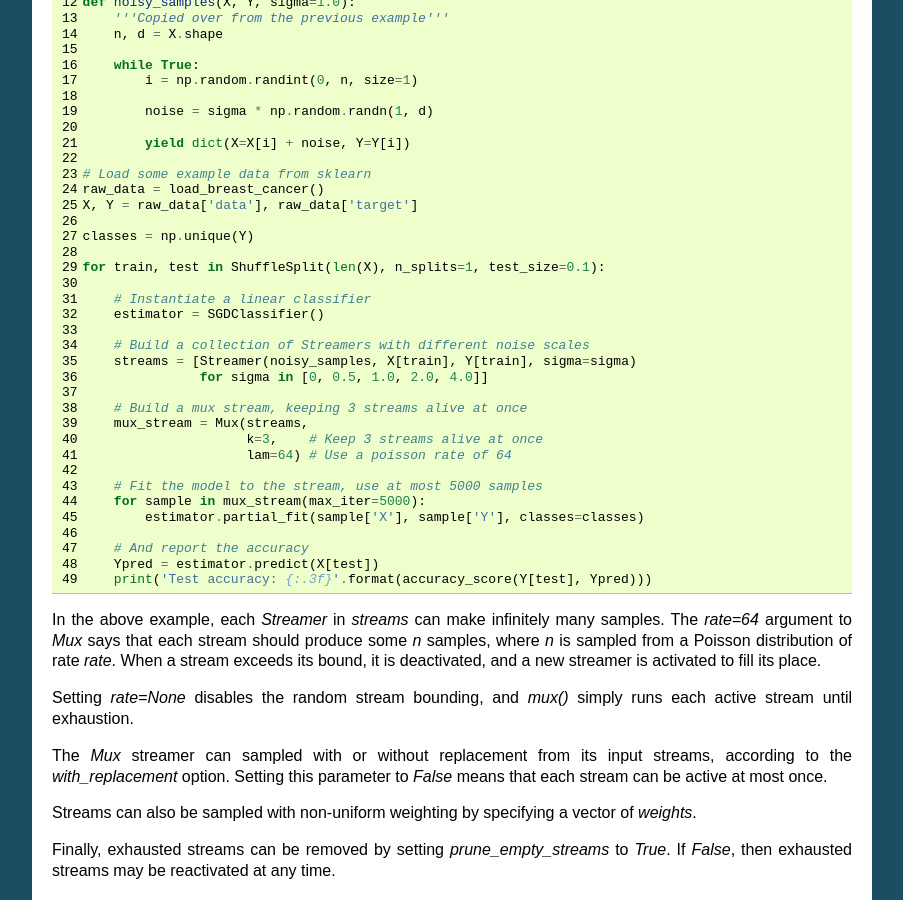
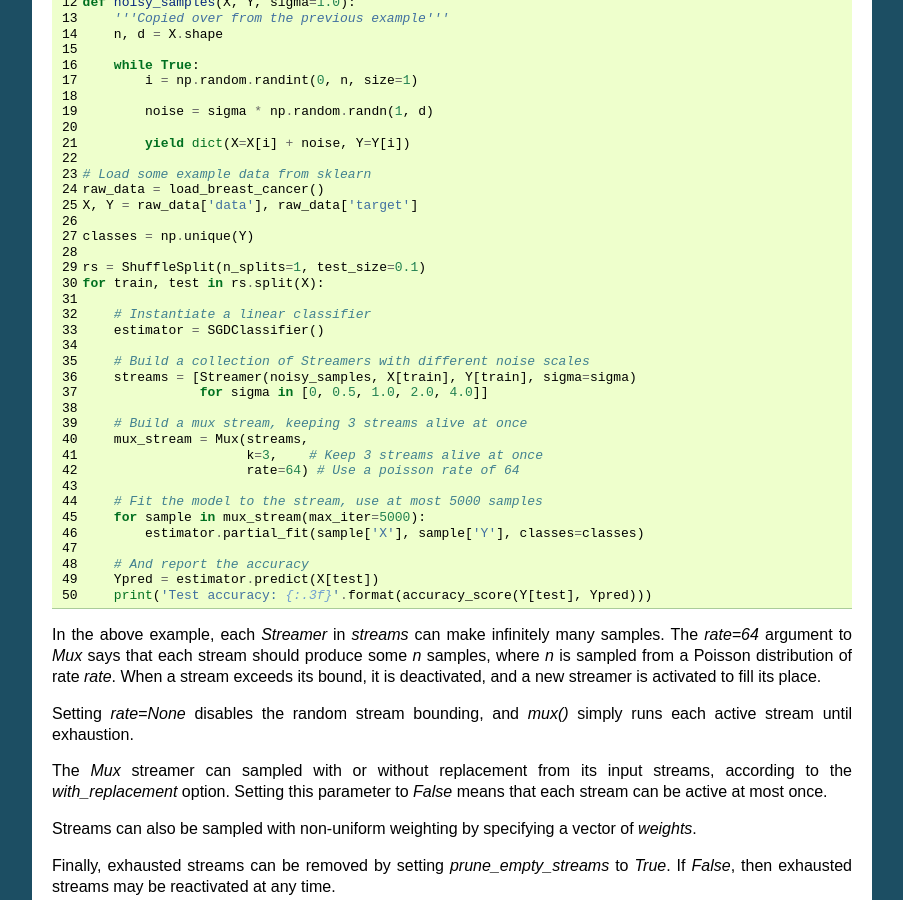
Before and after one commit to pescadores/pescador, a Sphinx documentation site: the page built from docs/example2.rst, in a window 1280 px wide and 900 px high, scrolled down 479 px. Shown: the whole window, without its empty margins (198-1101 px from the left). Built offline with Sphinx 7.4.7, drawn with Linux system fonts in a browser that asks for light colours; pages that are not in the unit, such as notebooks, are missing from menus.

Commit message:
minor pr change requests

```diff
--- a/docs/bufferedstreaming.rst
+++ b/docs/bufferedstreaming.rst
@@ -41,7 +41,7 @@
     # Generate batches as a streamer:
     for batch in batch_streamer:
         # batch['X'].shape == (minibatch_size, ...)
-        # batch['Y'].shape == (minibatch_size,)
+        # batch['Y'].shape == (minibatch_size, 1)
         ...
 
 
--- a/docs/example1.rst
+++ b/docs/example1.rst
@@ -40,7 +40,7 @@ Here's a simple example generator that draws random samples of data from the Iri
         sample : dict
             sample['X'] is an `np.ndarray` of shape `(d,)`
 
-            sample[Y'] is a scalar `np.ndarray` of shape `(,)`
+            sample['Y'] is a scalar `np.ndarray` of shape `(,)`
         '''
 
 
--- a/docs/example2.rst
+++ b/docs/example2.rst
@@ -42,7 +42,8 @@ As a concrete example, we can simulate a mixture of noisy streams with differing
 
     classes = np.unique(Y)
 
-    for train, test in ShuffleSplit(len(X), n_splits=1, test_size=0.1):
+    rs = ShuffleSplit(n_splits=1, test_size=0.1)
+    for train, test in rs.split(X):
 
         # Instantiate a linear classifier
         estimator = SGDClassifier()
@@ -54,7 +55,7 @@ As a concrete example, we can simulate a mixture of noisy streams with differing
         # Build a mux stream, keeping 3 streams alive at once
         mux_stream = Mux(streams,
                          k=3,    # Keep 3 streams alive at once
-                         lam=64) # Use a poisson rate of 64
+                         rate=64) # Use a poisson rate of 64
 
         # Fit the model to the stream, use at most 5000 samples
         for sample in mux_stream(max_iter=5000):
--- a/docs/index.rst
+++ b/docs/index.rst
@@ -67,7 +67,7 @@ Streaming Data
 
 Multiplexing Data Streams
 -------------------------
-1. Pescador defines an object called a `Mux` for the purposes of stochastically multiplexing streams of data.
+1. Pescador defines an object called a `Mux` for the purposes of multiplexing streams of data.
 
 2. `Mux` inherits from `Streamer`, which makes it both iterable and recomposable, e.g. one can construct arbitrary trees of data streams.
 
```
Also changed, not shown: other parts of docs/example1.rst (+1 -1 lines), 2 other files.
